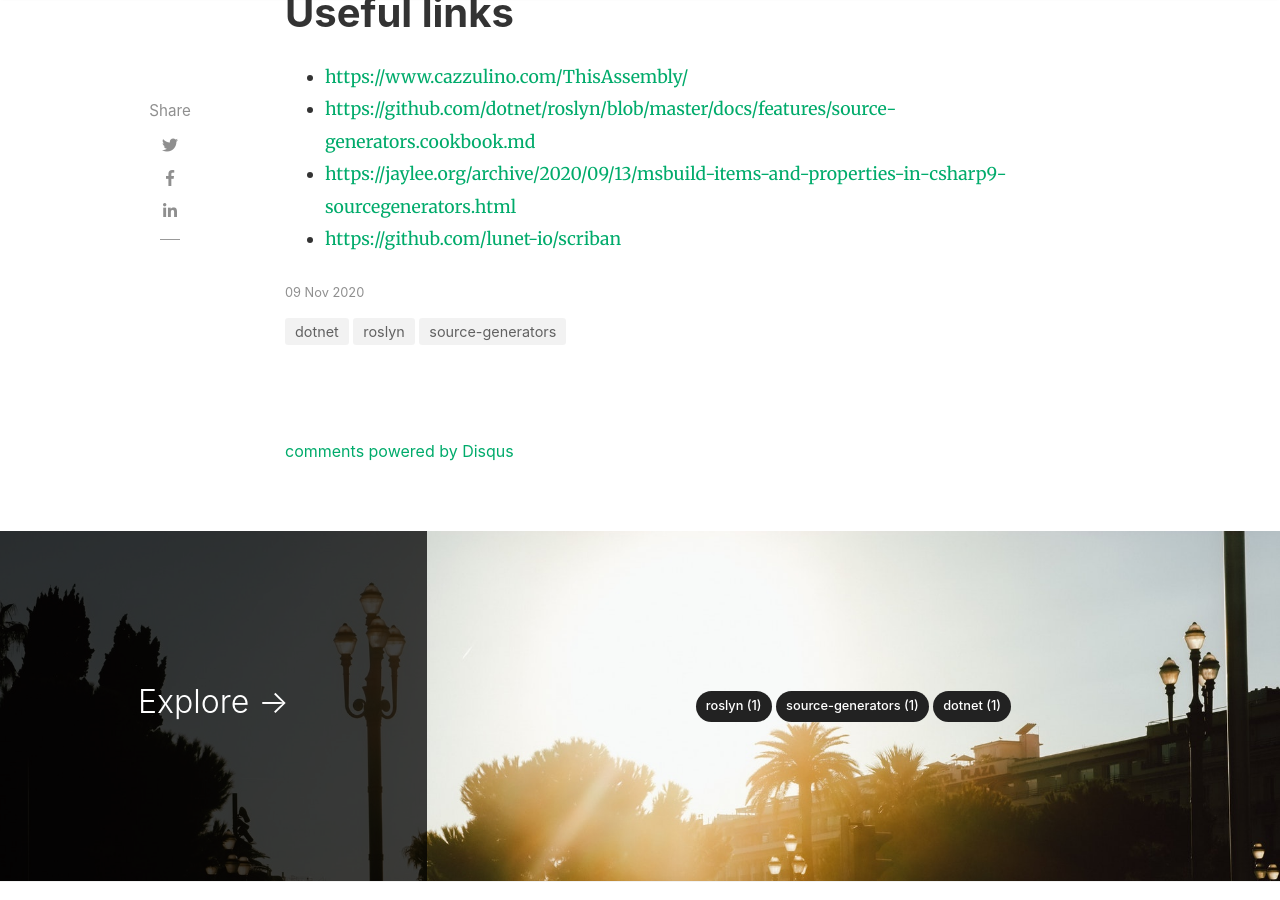
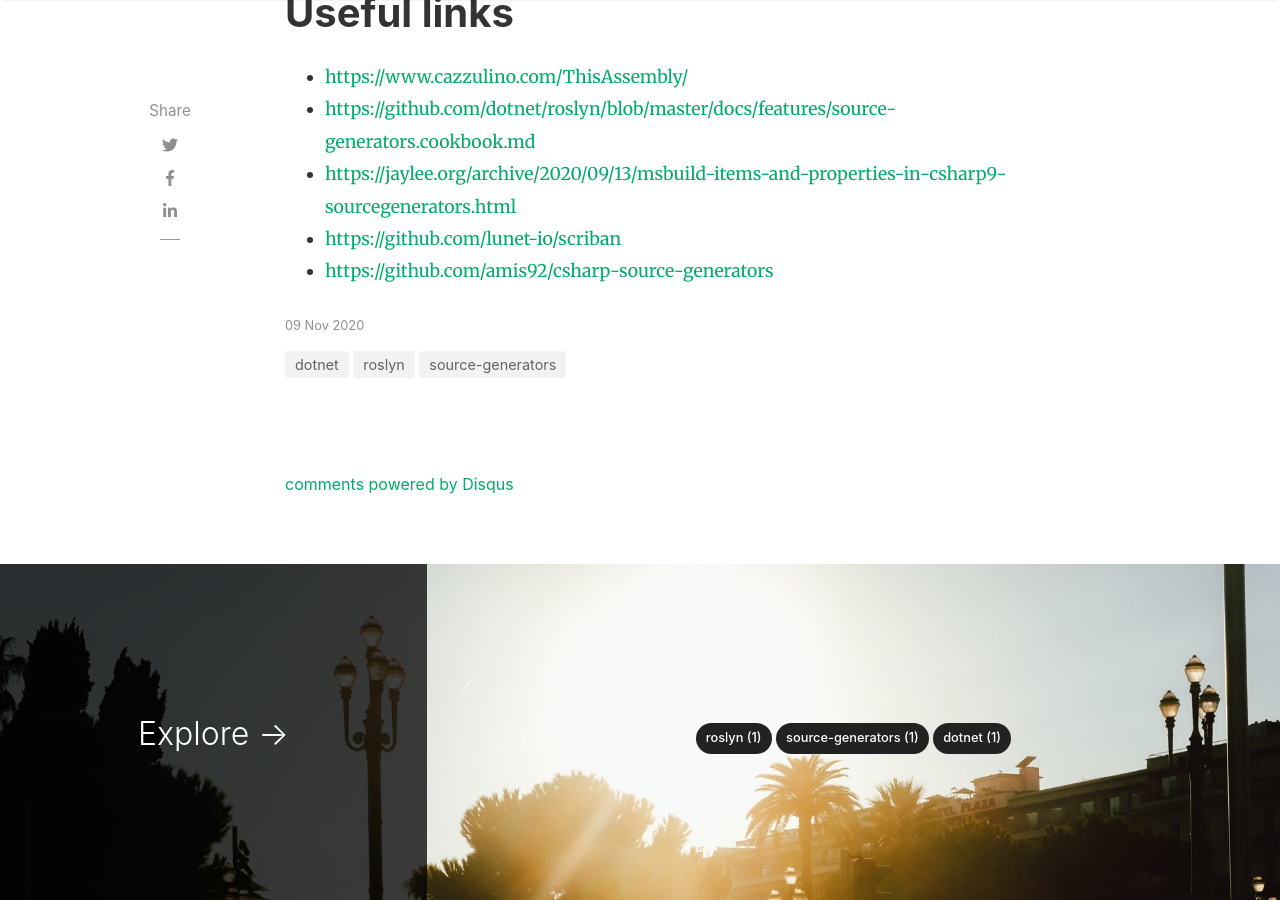
Before and after one commit to dominikjeske/dominikjeske.github.io, a Jekyll site: the page built from _posts/2020-11-09-source-generators.markdown, in a window 1280 px wide and 900 px high, scrolled down 21537 px. Built offline with Jekyll 4.4.1, drawn with Linux system fonts in a browser that asks for light colours; nearby versions of some CDN libraries; comment, search, counter and statistics services are not loaded; part of the change alters nothing that is shown.

Commit message:
Update links

```diff
--- a/_posts/2020-11-09-source-generators.markdown
+++ b/_posts/2020-11-09-source-generators.markdown
@@ -598,3 +598,4 @@ I hope I described whole process of using generating code - one thing that lacks
 - [https://github.com/dotnet/roslyn/blob/master/docs/features/source-generators.cookbook.md](https://github.com/dotnet/roslyn/blob/master/docs/features/source-generators.cookbook.md)
 - [https://jaylee.org/archive/2020/09/13/msbuild-items-and-properties-in-csharp9-sourcegenerators.html](https://jaylee.org/archive/2020/09/13/msbuild-items-and-properties-in-csharp9-sourcegenerators.html)
 - [https://github.com/lunet-io/scriban](https://github.com/lunet-io/scriban)
+- [https://github.com/amis92/csharp-source-generators](https://github.com/amis92/csharp-source-generators)
```
